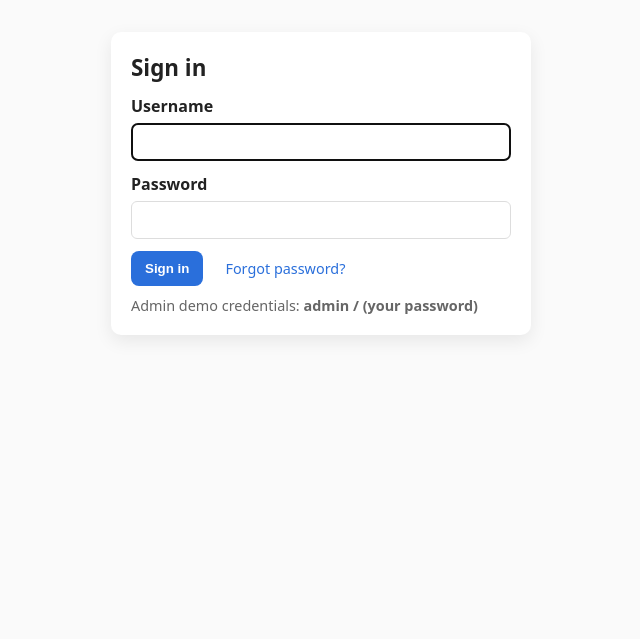
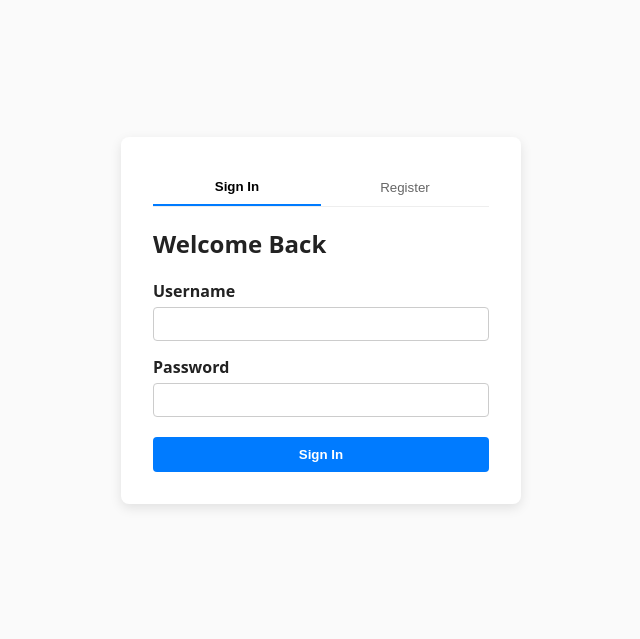
Before and after one commit to markdarcy45-oss/Teams, a Flask app: page /login in a window 1280 px wide. Shown: the top 639 px of the page, without its empty margins (319-959 px from the left). Run offline with Flask 3, Linux system fonts and the light colour scheme; some libraries are stand-ins or nearby versions.

Commit message:
Update login.html

```diff
--- a/templates/login.html
+++ b/templates/login.html
@@ -26,43 +26,69 @@
   .note { margin-top:10px; font-size:0.9rem; color:#666; }
 </style>
 {% endblock %}
+{% block content %}
+<div class="login-container" style="display: flex; justify-content: center; align-items: center; min-height: 80vh;">
+    <div class="login-card" style="width: 100%; max-width: 400px; padding: 2rem; border-radius: 8px; box-shadow: 0 4px 12px rgba(0,0,0,0.1); background: white;">
 
-{% block content %}
-<div class="login-card" role="main" aria-labelledby="loginHeading">
-  <h1 id="loginHeading">Sign in</h1>
+        <div class="auth-tabs" style="display: flex; margin-bottom: 20px; border-bottom: 1px solid #eee;">
+            <button onclick="showAuth('login')" id="login-tab" style="flex: 1; padding: 10px; border: none; background: none; cursor: pointer; border-bottom: 2px solid #007bff; font-weight: bold;">Sign In</button>
+            <button onclick="showAuth('register')" id="register-tab" style="flex: 1; padding: 10px; border: none; background: none; cursor: pointer; color: #666;">Register</button>
+        </div>
 
-  {% if error %}
-    <div class="err" role="alert">{{ error }}</div>
-  {% endif %}
+        <div id="login-form">
+            <h2 style="margin-bottom: 20px;">Welcome Back</h2>
+            <form method="POST" action="{{ url_for('login') }}">
+                <div class="form-row" style="margin-bottom: 15px;">
+                    <label style="display: block; margin-bottom: 5px;">Username</label>
+                    <input type="text" name="username" required style="width: 100%; padding: 8px; border: 1px solid #ccc; border-radius: 4px;">
+                </div>
+                <div class="form-row" style="margin-bottom: 20px;">
+                    <label style="display: block; margin-bottom: 5px;">Password</label>
+                    <input type="password" name="password" required style="width: 100%; padding: 8px; border: 1px solid #ccc; border-radius: 4px;">
+                </div>
+                <button type="submit" class="btn btn-primary" style="width: 100%; padding: 10px; background-color: #007bff; color: white; border: none; border-radius: 4px; cursor: pointer;">Sign In</button>
+            </form>
+        </div>
 
-  <form method="post" action="{{ url_for('login') }}" autocomplete="on" novalidate>
-    <div class="form-row">
-      <label for="username">Username</label>
-      <input id="username" name="username" type="text" autocomplete="username" required autofocus
-             value="{{ request.form.username or '' }}">
+        <div id="register-form" style="display: none;">
+            <h2 style="margin-bottom: 20px;">Create Account</h2>
+            <form method="POST" action="{{ url_for('register') }}">
+                <div class="form-row" style="margin-bottom: 15px;">
+                    <label style="display: block; margin-bottom: 5px;">Choose Username</label>
+                    <input type="text" name="username" required style="width: 100%; padding: 8px; border: 1px solid #ccc; border-radius: 4px;">
+                </div>
+                <div class="form-row" style="margin-bottom: 20px;">
+                    <label style="display: block; margin-bottom: 5px;">Set Password</label>
+                    <input type="password" name="password" required style="width: 100%; padding: 8px; border: 1px solid #ccc; border-radius: 4px;">
+                </div>
+                <button type="submit" class="btn btn-primary" style="width: 100%; padding: 10px; background-color: #28a745; color: white; border: none; border-radius: 4px; cursor: pointer;">Create Account</button>
+            </form>
+        </div>
     </div>
-
-    <div class="form-row">
-      <label for="password">Password</label>
-      <input id="password" name="password" type="password" autocomplete="current-password" required>
-    </div>
-
-    <div style="display:flex; align-items:center; gap:10px;">
-      <button type="submit" class="btn">Sign in</button>
-      <a class="small-link" href="{{ url_for('login') }}?action=recover">Forgot password?</a>
-    </div>
-
-    <div class="note">Admin demo credentials: <strong>admin / (your password)</strong></div>
-  </form>
 </div>
 
 <script>
-  // small UX: focus username, show simple client-side validation
-  (function(){
-    try {
-      const u = document.getElementById('username');
-      if (u && !u.value) u.focus();
-    } catch(e){ /* ignore */ }
-  })();
+function showAuth(type) {
+    const loginForm = document.getElementById('login-form');
+    const registerForm = document.getElementById('register-form');
+    const loginTab = document.getElementById('login-tab');
+    const registerTab = document.getElementById('register-tab');
+
+    if (type === 'login') {
+        loginForm.style.display = 'block';
+        registerForm.style.display = 'none';
+        loginTab.style.borderBottom = '2px solid #007bff';
+        loginTab.style.fontWeight = 'bold';
+        registerTab.style.borderBottom = 'none';
+        registerTab.style.fontWeight = 'normal';
+    } else {
+        loginForm.style.display = 'none';
+        registerForm.style.display = 'block';
+        registerTab.style.borderBottom = '2px solid #28a745';
+        registerTab.style.fontWeight = 'bold';
+        loginTab.style.borderBottom = 'none';
+        loginTab.style.fontWeight = 'normal';
+    }
+}
 </script>
 {% endblock %}
```
